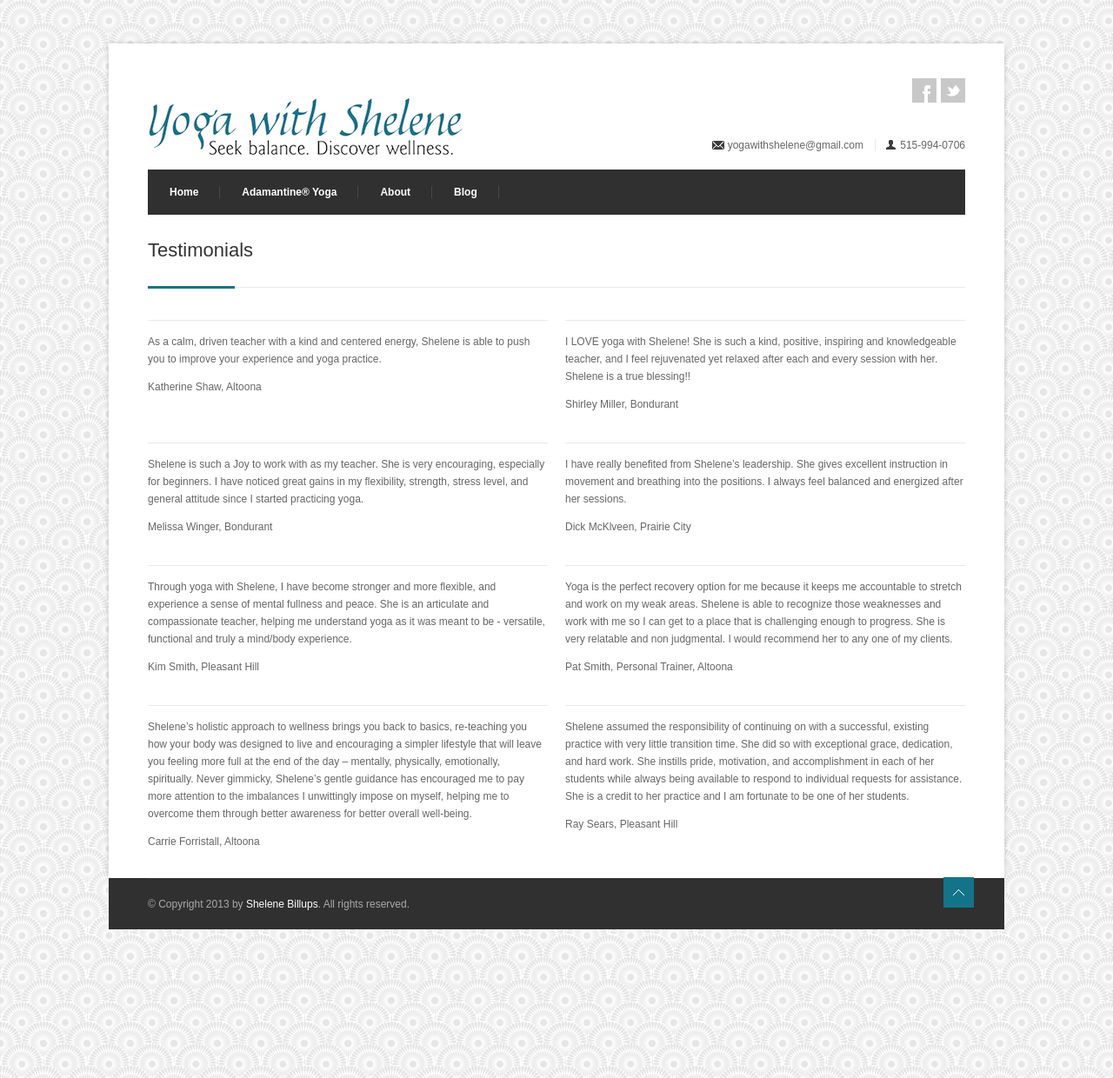
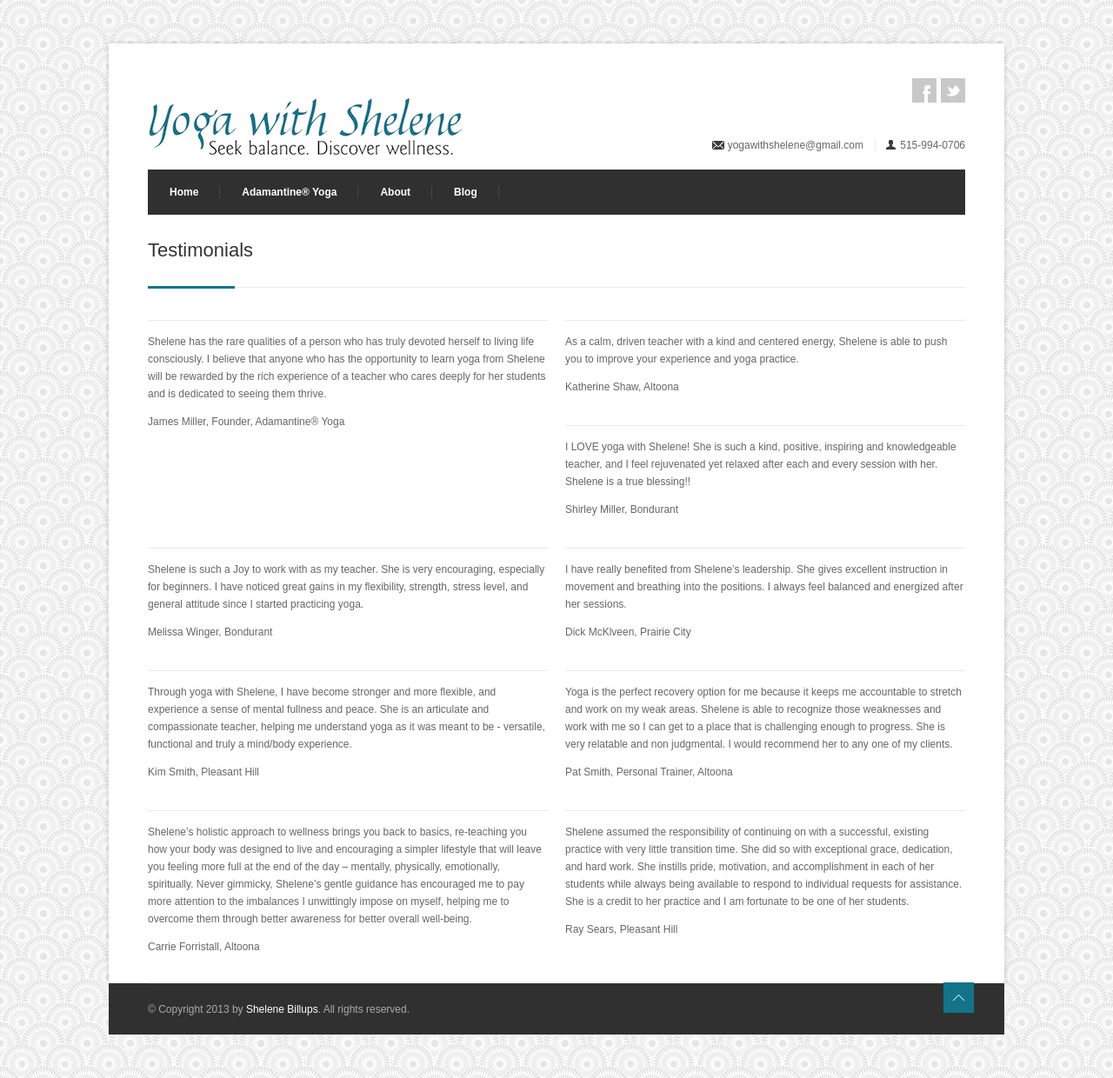
Before and after one commit to yogawithshelene/yogawithshelene.github.io, a Jekyll site: the page built from testimonials/index.html, in a window 1280 px wide. Shown: the whole page at 87% size. Built offline with Jekyll 4.4.1, drawn with Linux system fonts in a browser that asks for light colours; nearby versions of some CDN libraries; Markdown is read by kramdown in place of the engine named in the settings.

Commit message:
added testimonial from James M

```diff
--- a/testimonials/index.html
+++ b/testimonials/index.html
@@ -22,6 +22,11 @@ title: Testimonials
 <div class="container">
 
 	<!-- Standard Structure -->
+  <div class="eight columns">
+    <div class="headline">&nbsp;</div>
+    <p>Shelene has the rare qualities of a person who has truly devoted herself to living life consciously.  I believe that anyone who has the opportunity to learn yoga from Shelene will be rewarded by the rich experience of a teacher who cares deeply for her students and is dedicated to seeing them thrive.</p><b>James Miller, Founder, Adamantine® Yoga</b>
+  </div>
+
   <div class="eight columns">
     <div class="headline">&nbsp;</div>
     <p>As a calm, driven teacher with a kind and centered energy, Shelene is able to push you to improve your experience and yoga practice.</p><b>Katherine Shaw, Altoona</b>
```
